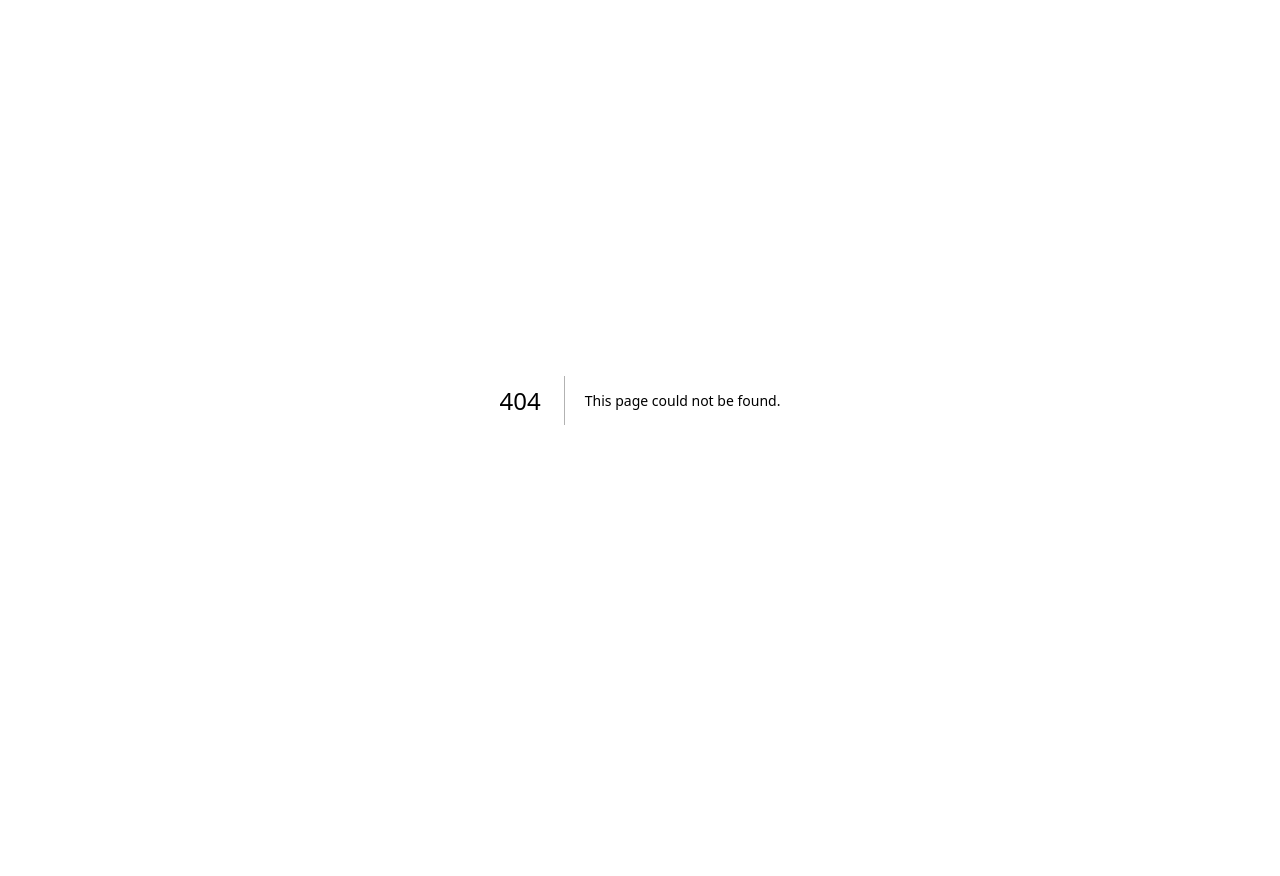
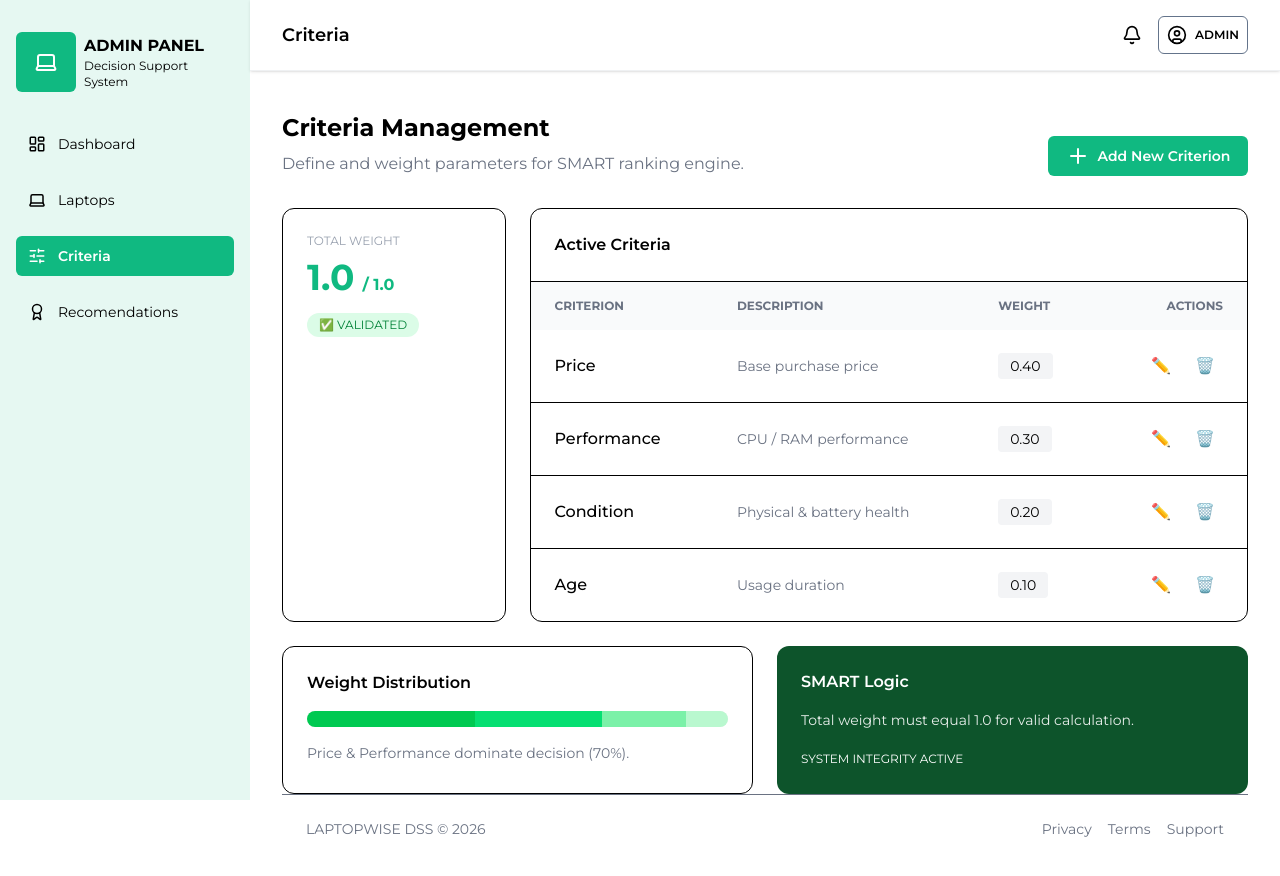
Before and after one commit to MuhammadAidil-dev/SPK-LAPTOP-BEKAS, a Next.js app in the folder frontend/: page /criteria in a window 1280 px wide. Before the commit this address had no page. Shown: the top 876 px of the page. Before the commit the page ends 800 px from the top, so only its background shows below. Built offline with nearby package versions, Linux system fonts and the light colour scheme.

Commit message:
style: padding main content

```diff
--- /dev/null
+++ b/frontend/src/app/(admin)/criteria/page.tsx
@@ -0,0 +1,5 @@
+import AdminCriteriaView from '@/features/criteria/components/view/AdminCriteriaView';
+
+export default function AdminCriteriaPage() {
+  return <AdminCriteriaView />;
+}
--- a/frontend/src/app/(admin)/layout.tsx
+++ b/frontend/src/app/(admin)/layout.tsx
@@ -11,7 +11,7 @@ export default function AdminLayout({
       <AdminSidebar />
       <div className="ml-62.5 p-4 relative">
         <AdminTopbar />
-        <main className="py-16 px-4">{children}</main>
+        <main className="py-24 px-4">{children}</main>
       </div>
     </>
   );
--- /dev/null
+++ b/frontend/src/features/criteria/components/view/AdminCriteriaView.tsx
@@ -0,0 +1,152 @@
+import Button from '@/components/ui/Button';
+import { Plus } from 'lucide-react';
+
+export default function AdminCriteriaView() {
+  return (
+    <div className="flex flex-col">
+      {/* Content */}
+      <div className="max-w-7xl mx-auto w-full flex-1">
+        {/* Header */}
+        <div className="flex flex-col md:flex-row md:items-end justify-between mb-8 gap-4">
+          <div>
+            <h1 className="text-2xl font-bold mb-2">Criteria Management</h1>
+            <p className="text-gray-500">
+              Define and weight parameters for SMART ranking engine.
+            </p>
+          </div>
+
+          <div className="w-50">
+            <Button type="button">
+              <Plus />
+              <span>Add New Criterion</span>
+            </Button>
+          </div>
+        </div>
+
+        {/* Grid */}
+        <div className="grid grid-cols-1 lg:grid-cols-4 gap-6 mb-6">
+          {/* Weight Card */}
+          <div className="bg-white border rounded-xl p-6">
+            <span className="text-xs text-gray-400 mb-2 block">
+              TOTAL WEIGHT
+            </span>
+
+            <div className="flex items-baseline gap-2">
+              <span className="text-4xl font-bold text-primary">1.0</span>
+              <span className="text-primary font-bold">/ 1.0</span>
+            </div>
+
+            <div className="mt-4 flex items-center gap-2 px-3 py-1 bg-green-100 text-green-700 rounded-full w-fit text-xs">
+              ✅ VALIDATED
+            </div>
+          </div>
+
+          {/* Table */}
+          <div className="lg:col-span-3 bg-white border rounded-xl overflow-hidden">
+            <div className="p-6 border-b">
+              <h3 className="font-semibold">Active Criteria</h3>
+            </div>
+
+            <table className="w-full text-left">
+              <thead className="bg-gray-50 text-xs text-gray-500">
+                <tr>
+                  <th className="px-6 py-4">CRITERION</th>
+                  <th className="px-6 py-4">DESCRIPTION</th>
+                  <th className="px-6 py-4">WEIGHT</th>
+                  <th className="px-6 py-4 text-right">ACTIONS</th>
+                </tr>
+              </thead>
+
+              <tbody className="divide-y">
+                {[
+                  {
+                    name: 'Price',
+                    desc: 'Base purchase price',
+                    weight: '0.40',
+                  },
+                  {
+                    name: 'Performance',
+                    desc: 'CPU / RAM performance',
+                    weight: '0.30',
+                  },
+                  {
+                    name: 'Condition',
+                    desc: 'Physical & battery health',
+                    weight: '0.20',
+                  },
+                  {
+                    name: 'Age',
+                    desc: 'Usage duration',
+                    weight: '0.10',
+                  },
+                ].map((item) => (
+                  <tr key={item.name} className="hover:bg-gray-50">
+                    <td className="px-6 py-4 font-medium">{item.name}</td>
+                    <td className="px-6 py-4 text-gray-500 text-sm">
+                      {item.desc}
+                    </td>
+                    <td className="px-6 py-4">
+                      <span className="px-3 py-1 bg-gray-100 rounded text-sm">
+                        {item.weight}
+                      </span>
+                    </td>
+                    <td className="px-6 py-4 text-right">
+                      <div className="flex justify-end gap-2">
+                        <button className="p-2 hover:bg-green-100 rounded">
+                          ✏️
+                        </button>
+                        <button className="p-2 hover:bg-red-100 rounded">
+                          🗑️
+                        </button>
+                      </div>
+                    </td>
+                  </tr>
+                ))}
+              </tbody>
+            </table>
+          </div>
+        </div>
+
+        {/* Visualization */}
+        <div className="grid grid-cols-1 md:grid-cols-2 gap-6">
+          {/* Weight Bar */}
+          <div className="bg-white border rounded-xl p-6">
+            <h4 className="font-semibold mb-4">Weight Distribution</h4>
+
+            <div className="flex h-4 w-full rounded-full overflow-hidden bg-gray-100 mb-4">
+              <div className="bg-green-500 w-[40%]" />
+              <div className="bg-green-400 w-[30%]" />
+              <div className="bg-green-300 w-[20%]" />
+              <div className="bg-green-200 w-[10%]" />
+            </div>
+
+            <p className="text-sm text-gray-500">
+              Price & Performance dominate decision (70%).
+            </p>
+          </div>
+
+          {/* Info */}
+          <div className="bg-green-900 text-white rounded-xl p-6">
+            <h4 className="font-semibold mb-4">SMART Logic</h4>
+
+            <p className="text-sm opacity-90 mb-4">
+              Total weight must equal 1.0 for valid calculation.
+            </p>
+
+            <span className="text-xs uppercase">System Integrity Active</span>
+          </div>
+        </div>
+      </div>
+
+      {/* Footer */}
+      <footer className="py-6 px-6 border-t flex justify-between items-center text-sm text-gray-500">
+        <span>LAPTOPWISE DSS © 2026</span>
+        <div className="flex gap-4">
+          <a>Privacy</a>
+          <a>Terms</a>
+          <a>Support</a>
+        </div>
+      </footer>
+    </div>
+  );
+}
--- a/frontend/src/features/dashboard/components/view/DashboardView.tsx
+++ b/frontend/src/features/dashboard/components/view/DashboardView.tsx
@@ -22,7 +22,7 @@ export default function DashboardView() {
   };
 
   return (
-    <div className="flex flex-col py-8">
+    <div className="flex flex-col">
       {/* Metric Cards Grid */}
       <div className="grid grid-cols-1 md:grid-cols-2 gap-6 mb-8">
         {dummyMetrics.map((metric) => (
--- a/frontend/src/features/laptop/components/view/AdminLaptopView.tsx
+++ b/frontend/src/features/laptop/components/view/AdminLaptopView.tsx
@@ -8,7 +8,7 @@ import { Plus, Wallet } from 'lucide-react';
 
 export default function AdminLaptopView() {
   return (
-    <div className="flex flex-col py-8">
+    <div className="flex flex-col">
       {/* Header */}
       <div className="flex items-center justify-between mb-8">
         <div>
```
